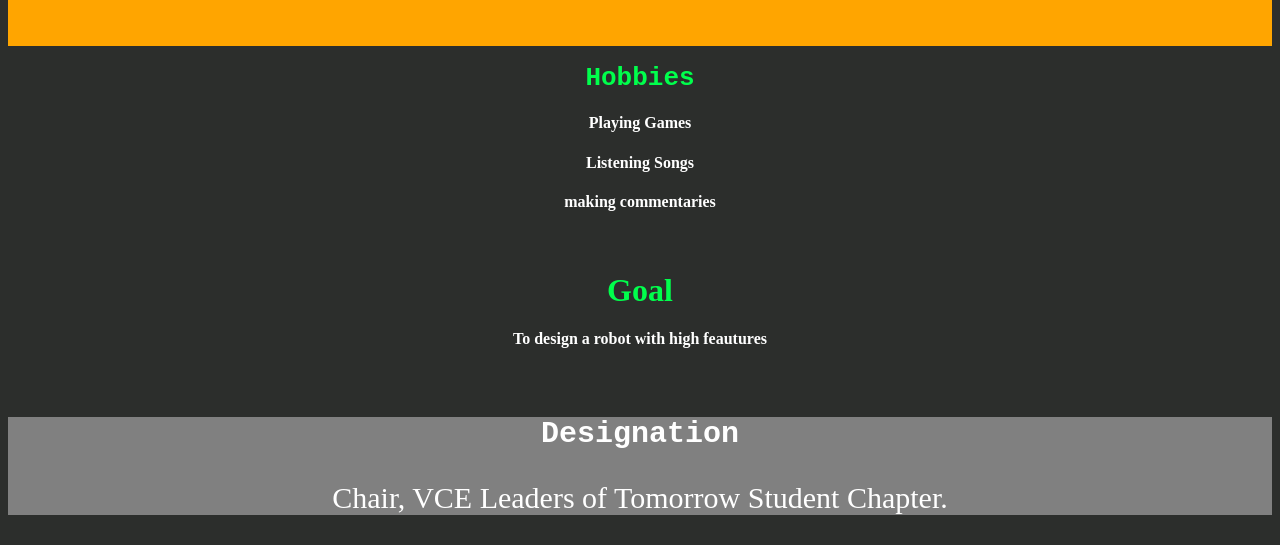
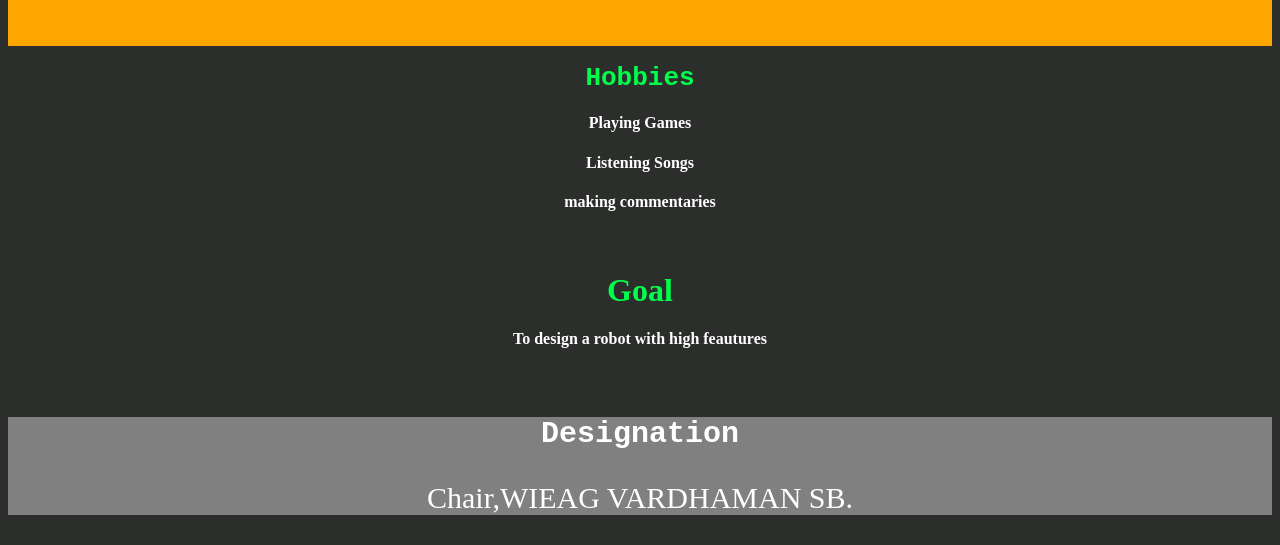
Before and after one commit to hrudayareddy7/wtworkshop, a plain HTML site: page index.html in a window 1280 px wide. Shown: the part 812-1357 px from the top of the page. Drawn offline with Linux system fonts and the light colour scheme.

Commit message:
Changed designation

```diff
--- a/index.html
+++ b/index.html
@@ -109,7 +109,7 @@ font-size: 30px;
 <div class="posts">
 <pre>
 <p><b>Designation</b></p></pre>
-<p>Chair, VCE Leaders of Tomorrow Student Chapter.</p>
+<p>Chair,WIEAG VARDHAMAN SB.</p>
 </div>
 </body>
 </html>
```
